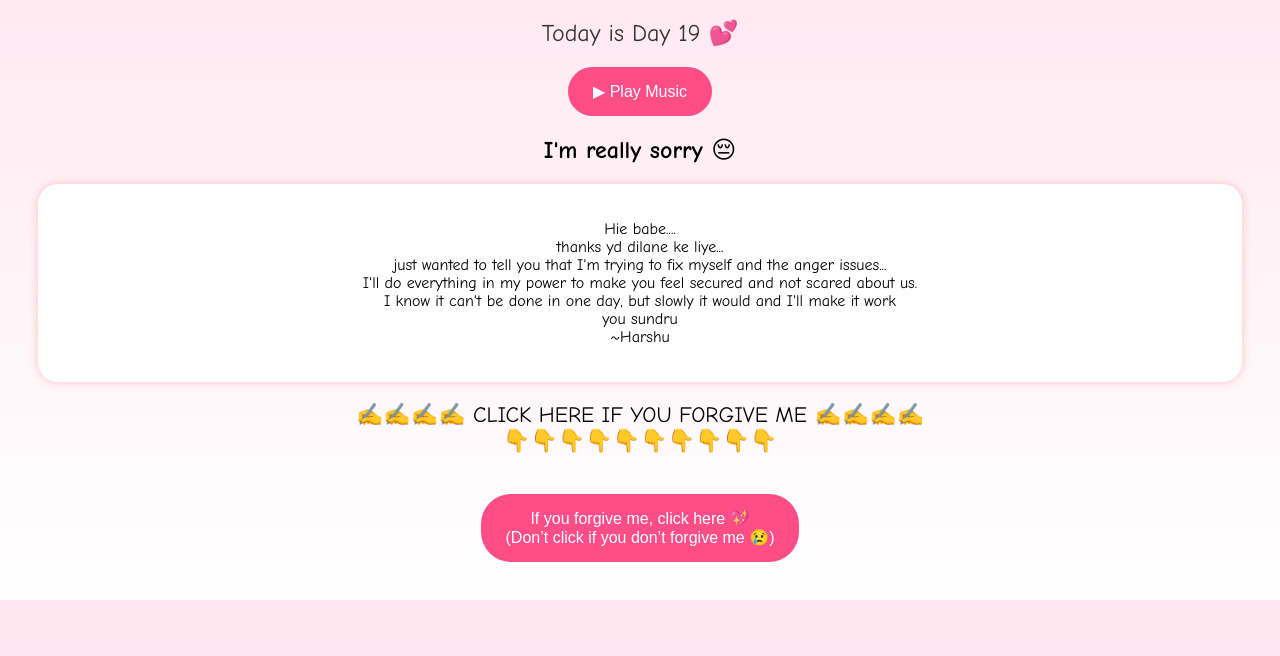
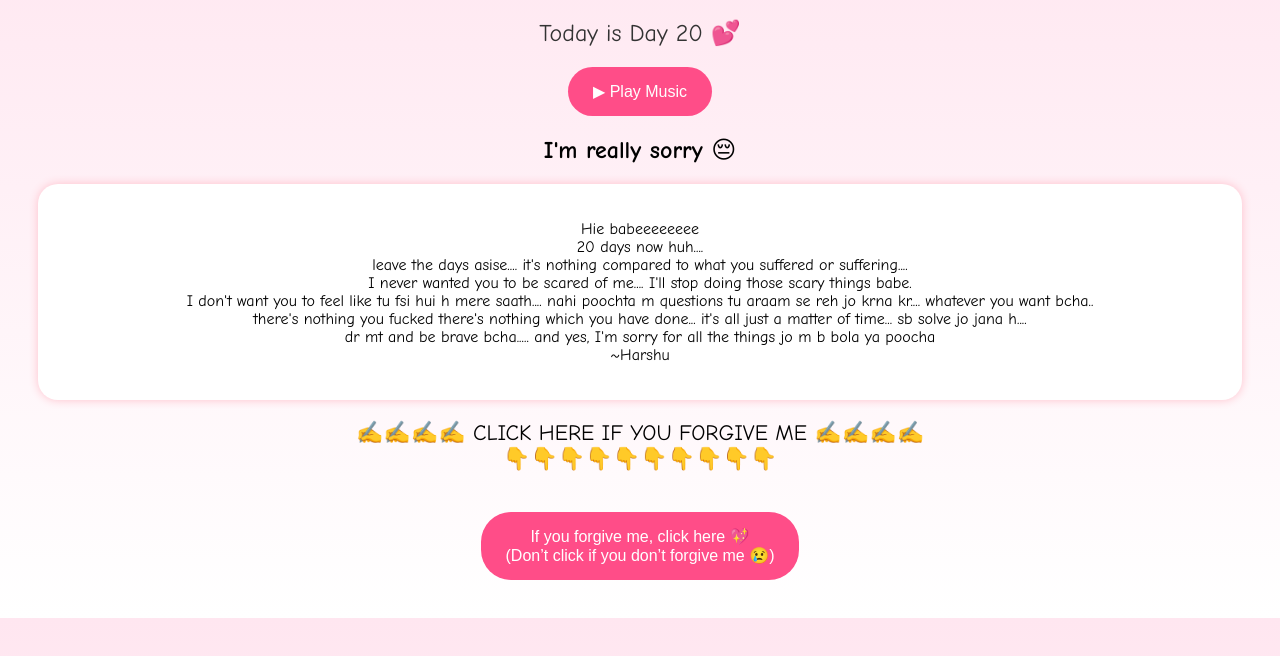
Before and after one commit to HarshNEWBY/sorry, a plain HTML site: page index.html in a window 1280 px wide. Shown: the part 100-756 px from the top of the page. Drawn offline with Linux system fonts and the light colour scheme.

Commit message:
Update apology letter and day counter to 20

```diff
--- a/index.html
+++ b/index.html
@@ -72,12 +72,13 @@
   <div class="letter">
     <!-- ✏️ EDIT YOUR APOLOGY LETTER BELOW -->
     <p>
-  Hie babe....
-      <br>thanks yd dilane ke liye...
-      <br> just wanted to tell you that I'm trying to fix myself and the anger issues...
-      <br> I'll do everything in my power to make you feel secured and not scared about us.
-      <br> I know it can't be done in one day, but slowly it would and I'll make it work
-      <br> you sundru
+ Hie babeeeeeeee
+      <br> 20 days now huh....
+      <br> leave the days asise.... it's nothing compared to what you suffered or suffering....
+      <br> I never wanted you to be scared of me.... I'll stop doing those scary things babe.
+      <br> I don't want you to feel like tu fsi hui h mere saath.... nahi poochta m questions tu araam se reh jo krna kr.... whatever you want bcha..
+      <br> there's nothing you fucked there's nothing which you have done... it's all just a matter of time... sb solve jo jana h....
+      <br> dr mt and be brave bcha..... and yes, I'm sorry for all the things jo m b bola ya poocha
       <br> ~Harshu
     <!-- ✏️ EDIT YOUR APOLOGY LETTER ABOVE -->
   </div>
@@ -95,7 +96,7 @@
 
   <script>
     // ✏️ CHANGE THE DAY NUMBER BELOW MANUALLY
-    const days = 19; // change to 2, 3, 4, etc.
+    const days = 20; // change to 2, 3, 4, etc.
     // ✏️ CHANGE THE DAY NUMBER ABOVE
 
     document.getElementById("dayCounter").innerText =
```
